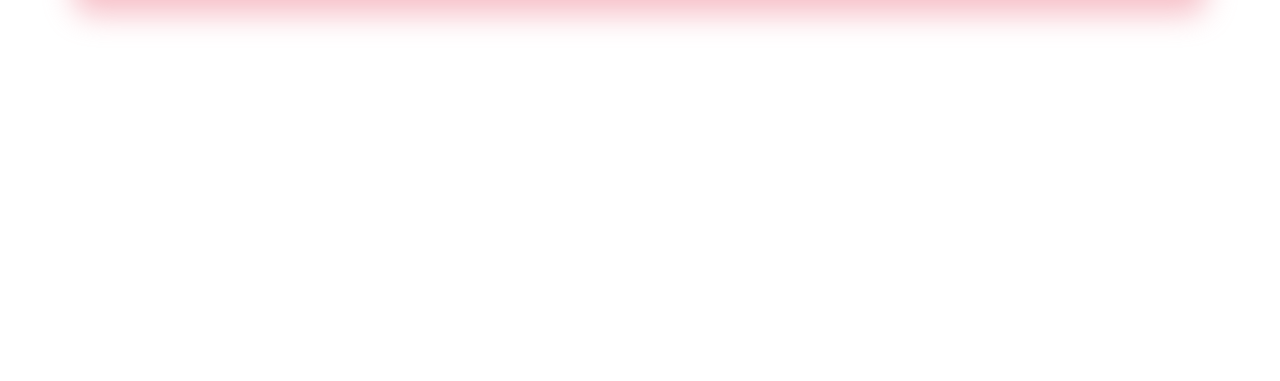
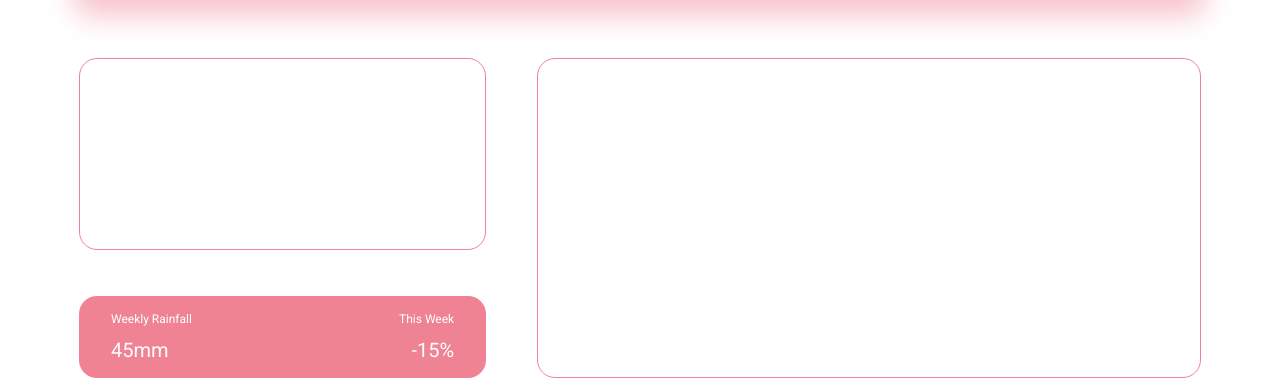
Before and after one commit to davi-job/PreciWeather, a React (Vite) app: page / in a window 1280 px wide. Shown: the part 416-797 px from the top of the page. Built offline with nearby package versions, Linux system fonts and the light colour scheme.

Commit message:
Added info section structure
Added the areas and some of the info for the info section

Area for the graph and data is set

```diff
--- a/src/App.jsx
+++ b/src/App.jsx
@@ -2,9 +2,11 @@ import "./styles/css/index.css";
 
 import "./styles/css/header.css";
 import "./styles/css/sectionCurrent.css";
+import "./styles/css/sectionInfo.css";
 
 import Header from "./components/header";
 import CurrentSection from "./components/section-current";
+import InfoSection from "./components/section-info";
 
 function App() {
     return (
@@ -12,6 +14,7 @@ function App() {
             <div className="app-container container flex flex-column flex-center clear">
                 <Header />
                 <CurrentSection />
+                <InfoSection />
             </div>
         </>
     );
--- /dev/null
+++ b/src/components/section-info.jsx
@@ -0,0 +1,23 @@
+function InfoSection({ className }) {
+    return (
+        <div className={`section-info grid ${className ? className : ""}`}>
+            <div className="section-info__current flex flex-column">
+                <div className="section-info__current__general"></div>
+
+                <div className="section-info__current__rainfall flex flex-center">
+                    <div className="section-info__current__rainfall__value flex flex-column">
+                        <p className="title">Weekly Rainfall</p>
+                        <p>45mm</p>
+                    </div>
+                    <div className="section-info__current__rainfall__percentage flex flex-column">
+                        <p className="title">This Week</p>
+                        <p>-15%</p>
+                    </div>
+                </div>
+            </div>
+
+            <div className="section-info__forecast flex flex-column"></div>
+        </div>
+    );
+}
+export default InfoSection;
--- a/src/styles/css/index.css
+++ b/src/styles/css/index.css
@@ -94,9 +94,9 @@ body {
 }
 
 .app-container {
-    height: 100vh;
+    min-height: 100vh;
 
-    padding: 0 6.4rem 6.4rem;
+    padding: 0 6.4rem;
 
     justify-content: flex-start;
 }
--- a/src/styles/css/sectionCurrent.css
+++ b/src/styles/css/sectionCurrent.css
@@ -7,6 +7,7 @@
   justify-content: space-between;
   align-items: flex-end;
   border-radius: 18px;
+  margin-bottom: 6rem;
 }
 .section-current img {
   position: absolute;
--- /dev/null
+++ b/src/styles/css/sectionInfo.css
@@ -0,0 +1,44 @@
+.section-info {
+  width: 100%;
+  height: 32rem;
+  grid-template-columns: 38fr 62fr;
+  gap: 4.5%;
+}
+.section-info .section-info__current {
+  gap: 14.5%;
+}
+.section-info .section-info__current .section-info__current__general {
+  height: 60%;
+  width: 100%;
+  border: 1px solid var(--primary);
+  border-radius: 18px;
+}
+.section-info .section-info__current .section-info__current__rainfall {
+  height: 25.5%;
+  width: 100%;
+  padding: 0 3.2rem;
+  justify-content: space-between;
+  background-color: var(--primary);
+  color: #fff;
+  border-radius: 18px;
+}
+.section-info .section-info__current .section-info__current__rainfall .section-info__current__rainfall__value p,
+.section-info .section-info__current .section-info__current__rainfall .section-info__current__rainfall__percentage p {
+  font-size: 2rem;
+}
+.section-info .section-info__current .section-info__current__rainfall .section-info__current__rainfall__value .title,
+.section-info .section-info__current .section-info__current__rainfall .section-info__current__rainfall__percentage .title {
+  font-size: 1.2rem;
+  margin-bottom: 1.2rem;
+}
+.section-info .section-info__current .section-info__current__rainfall .section-info__current__rainfall__percentage {
+  text-align: right;
+}
+.section-info .section-info__forecast {
+  height: 100%;
+  width: 100%;
+  border: 1px solid var(--primary);
+  border-radius: 18px;
+}
+
+/*# sourceMappingURL=sectionInfo.css.map */
--- a/src/styles/sass/sectionCurrent.scss
+++ b/src/styles/sass/sectionCurrent.scss
@@ -11,6 +11,8 @@
     align-items: flex-end;
 
     border-radius: 18px;
+
+    margin-bottom: 6rem;
 
     img {
         position: absolute;
--- /dev/null
+++ b/src/styles/sass/sectionInfo.scss
@@ -0,0 +1,59 @@
+.section-info {
+    width: 100%;
+    height: 32rem;
+
+    grid-template-columns: 38fr 62fr;
+    gap: 4.5%;
+
+    .section-info__current {
+        gap: 14.5%;
+
+        .section-info__current__general {
+            height: 60%;
+            width: 100%;
+
+            border: 1px solid var(--primary);
+
+            border-radius: 18px;
+        }
+
+        .section-info__current__rainfall {
+            height: 25.5%;
+            width: 100%;
+
+            padding: 0 3.2rem;
+
+            justify-content: space-between;
+
+            background-color: var(--primary);
+            color: #fff;
+
+            border-radius: 18px;
+
+            .section-info__current__rainfall__value,
+            .section-info__current__rainfall__percentage {
+                p {
+                    font-size: 2rem;
+                }
+
+                .title {
+                    font-size: 1.2rem;
+                    margin-bottom: 1.2rem;
+                }
+            }
+
+            .section-info__current__rainfall__percentage {
+                text-align: right;
+            }
+        }
+    }
+
+    .section-info__forecast {
+        height: 100%;
+        width: 100%;
+
+        border: 1px solid var(--primary);
+
+        border-radius: 18px;
+    }
+}
```
Also changed, not shown: 2 other files (tests, documents, lock files or other folders).
